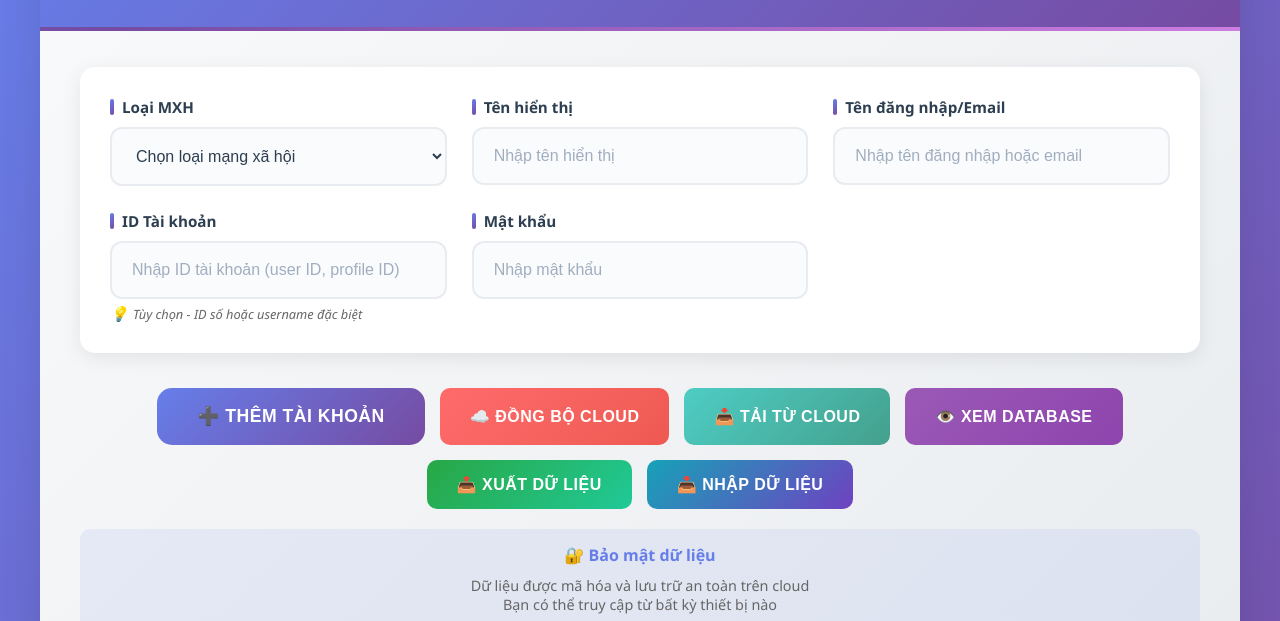
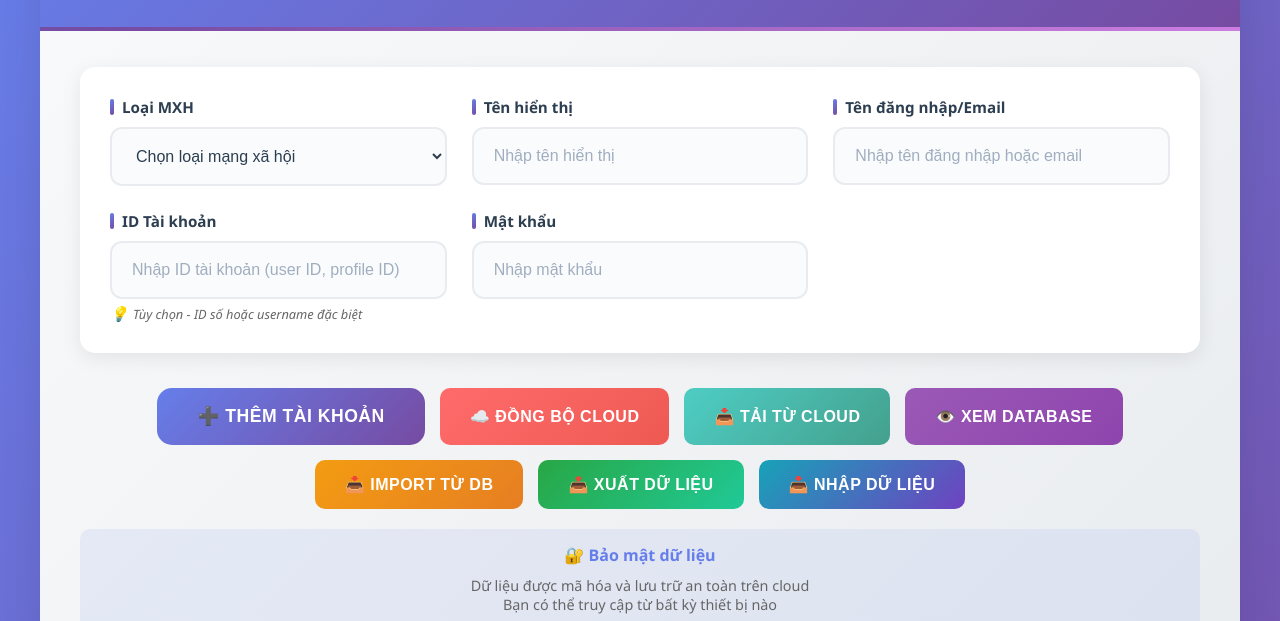
Before and after one commit to hoamit/quanlymxh, a plain HTML site: page index.html in a window 1280 px wide. Shown: the part 142-763 px from the top of the page. Drawn offline with Linux system fonts and the light colour scheme; no server answers.

Commit message:
Add import from database feature with duplicate prevention

```diff
--- a/index.html
+++ b/index.html
@@ -447,6 +447,9 @@
           <button class="btn" onclick="viewDatabaseData()" style="background: linear-gradient(135deg, #9b59b6 0%, #8e44ad 100%); color: white;">
             👁️ Xem Database
           </button>
+          <button class="btn" onclick="importFromDatabase()" style="background: linear-gradient(135deg, #f39c12 0%, #e67e22 100%); color: white;">
+            📥 Import Từ DB
+          </button>
           <button class="btn" onclick="exportData()" style="background: linear-gradient(135deg, #28a745 0%, #20c997 100%); color: white;">
             📤 Xuất Dữ Liệu
           </button>
@@ -749,15 +752,31 @@
 
       // Load accounts from localStorage on page load
       window.onload = function() {
+        console.log('Page loaded, starting data load...');
+
         // Load from localStorage first (immediate display)
         const savedAccounts = localStorage.getItem('socialAccounts');
+        console.log('LocalStorage data:', savedAccounts);
+
         if (savedAccounts) {
-          accounts = JSON.parse(savedAccounts);
+          try {
+            accounts = JSON.parse(savedAccounts);
+            console.log('Loaded accounts from localStorage:', accounts.length);
+            renderAccounts();
+          } catch (e) {
+            console.error('Error parsing localStorage:', e);
+          }
+        }
+
+        // Force render even if no data
+        if (accounts.length === 0) {
+          console.log('No local data, rendering empty state');
           renderAccounts();
         }
 
         // Then try to load from cloud (background)
         setTimeout(() => {
+          console.log('Attempting cloud load...');
           loadFromCloud();
         }, 1000);
 
@@ -1011,6 +1030,7 @@
       }
 
       function renderAccounts() {
+        console.log('Rendering accounts:', accounts.length);
         updateTabCounts();
 
         // Render all accounts tab
@@ -1026,6 +1046,8 @@
         // Render other tab
         const otherAccounts = accounts.filter(acc => !['facebook', 'instagram', 'tiktok', 'youtube', 'twitter'].includes(acc.socialType));
         renderTabContent('other', otherAccounts, 'otherTableBody', 'otherEmptyState');
+
+        console.log('Render completed');
       }
 
       function renderTabContent(tabName, accountsList, tbodyId, emptyStateId) {
@@ -1265,6 +1287,52 @@
           showNotification('❌ Lỗi tải dữ liệu từ database!', 'error');
         }
       }
+
+      async function importFromDatabase() {
+        try {
+          showNotification('🔄 Đang tải dữ liệu từ database...', 'info');
+
+          const response = await fetch(`${SUPABASE_URL}/rest/v1/user_data?user_id=eq.${userId}`, {
+            headers: {
+              'apikey': SUPABASE_ANON_KEY,
+              'Authorization': `Bearer ${SUPABASE_ANON_KEY}`
+            }
+          });
+
+          if (response.ok) {
+            const data = await response.json();
+
+            if (data.length > 0) {
+              const userData = JSON.parse(data[0].data);
+              const cloudAccounts = userData.accounts;
+
+              if (cloudAccounts.length > 0) {
+                // Merge với dữ liệu hiện tại (tránh duplicate)
+                const existingIds = new Set(accounts.map(acc => acc.uniqueId));
+                const newAccounts = cloudAccounts.filter(acc => !existingIds.has(acc.uniqueId));
+
+                if (newAccounts.length > 0) {
+                  accounts = [...accounts, ...newAccounts];
+                  saveAccounts();
+                  renderAccounts();
+                  showNotification(`✅ Đã import ${newAccounts.length} tài khoản mới từ database!`, 'success');
+                } else {
+                  showNotification('📱 Tất cả tài khoản đã có trong danh sách!', 'info');
+                }
+              } else {
+                showNotification('📭 Database trống!', 'info');
+              }
+            } else {
+              showNotification('📭 Chưa có dữ liệu trong database!', 'info');
+            }
+          } else {
+            throw new Error('API failed');
+          }
+        } catch (error) {
+          console.error('Import error:', error);
+          showNotification('❌ Lỗi import từ database!', 'error');
+        }
+      }
     </script>
   </body>
 </html>
```
